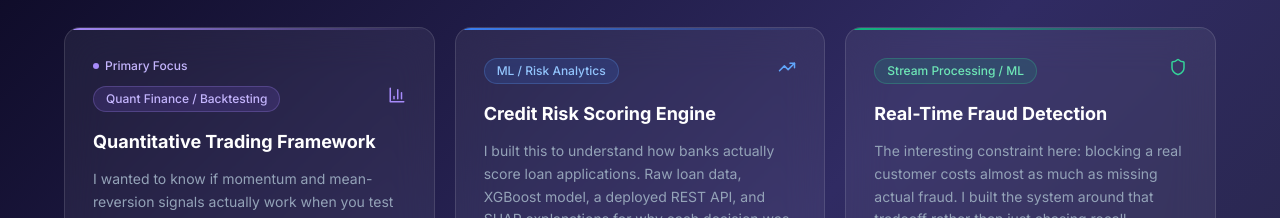
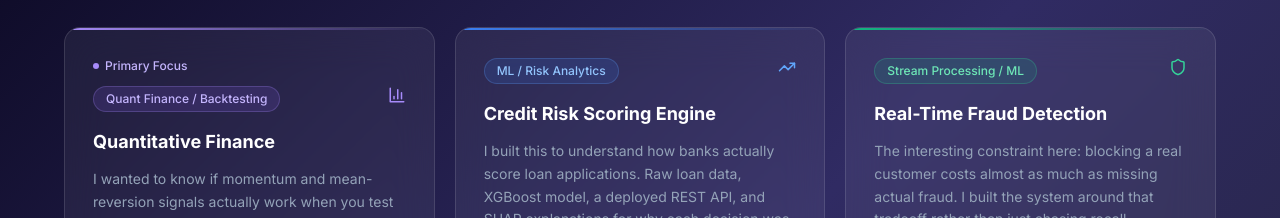
Before and after one commit to jellyfishing2346/myportfolio, a Next.js app: page / in a window 1280 px wide. Shown: the part 3220-3438 px from the top of the page. Built offline with nearby package versions, Linux system fonts and the light colour scheme.

Commit message:
Updating Project 1 Title and gh url

```diff
--- a/components/Projects.tsx
+++ b/components/Projects.tsx
@@ -35,7 +35,7 @@ const PROJECTS: Project[] = [
     iconClass: 'text-violet-400',
     accentLine: 'linear-gradient(90deg, #a78bfa 0%, transparent 100%)',
     borderHover: 'hover:border-violet-400/40',
-    title: 'Quantitative Trading Framework',
+    title: 'Quantitative Finance',
     objective:
       'I wanted to know if momentum and mean-reversion signals actually work when you test them honestly: real transaction costs, out-of-sample periods, no cherry-picking. This is that experiment.',
     metrics: [
@@ -44,7 +44,7 @@ const PROJECTS: Project[] = [
       { label: 'Universe', value: '500+ Tickers' },
     ],
     stack: ['Backtrader', 'QuantStats', 'yfinance', 'Alpha Vantage API', 'SQLite', 'Plotly Dash'],
-    githubUrl: '#',
+    githubUrl: 'https://github.com/jellyfishing2346/quantitative-finance',
     demoUrl: '#',
     featured: true,
   },
```
